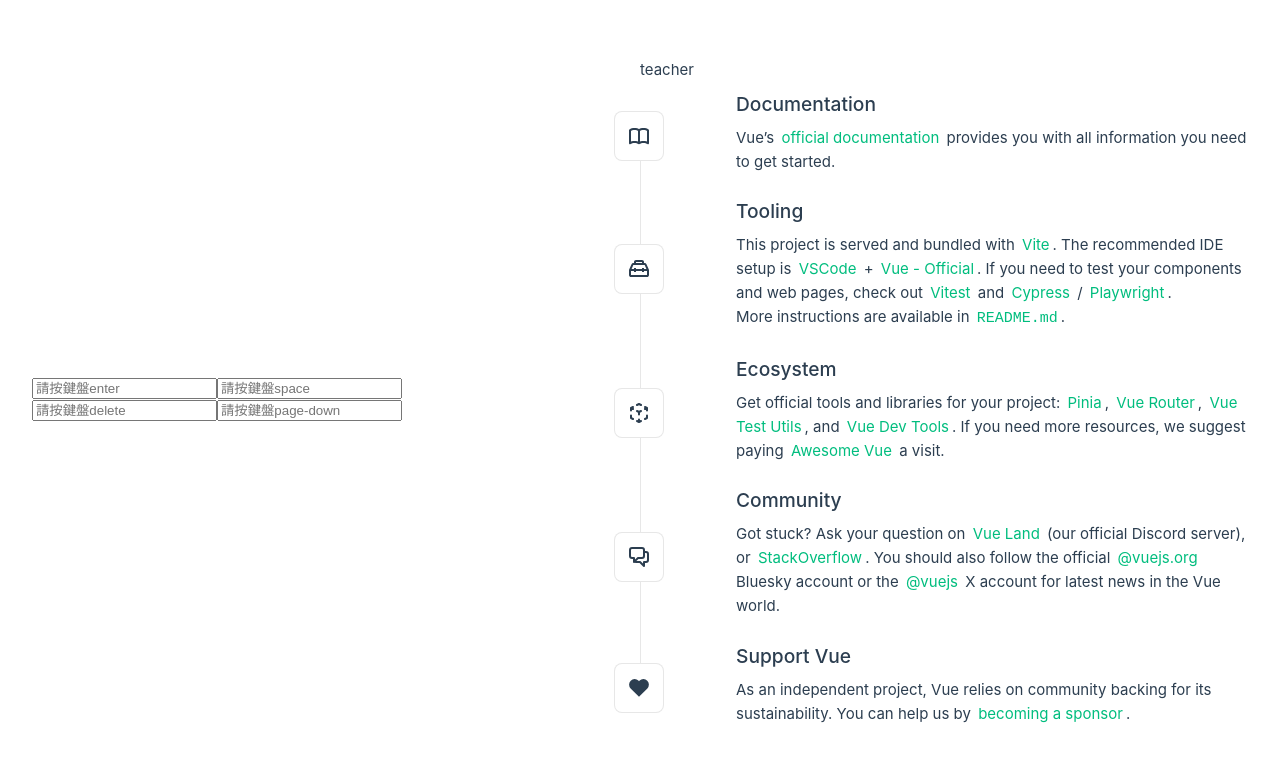
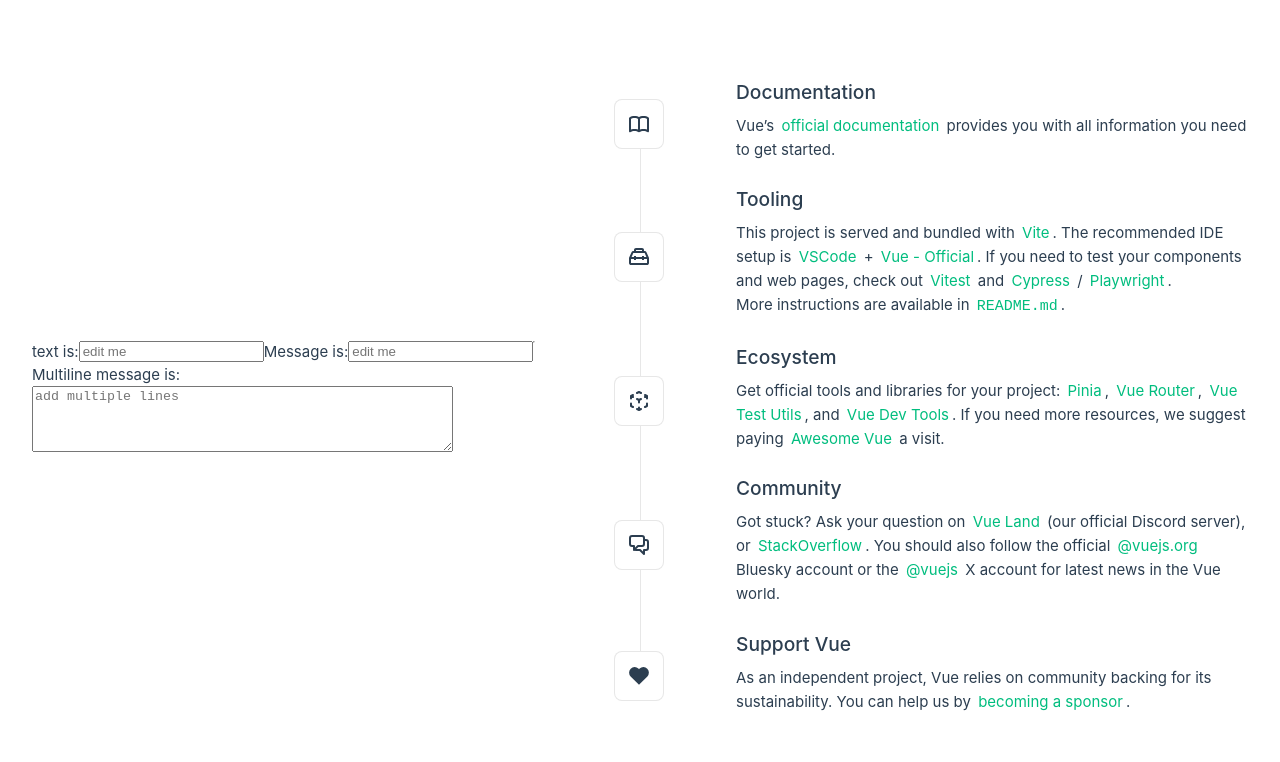
Before and after one commit to JerryChang0504/20250908, a Vue app: page / in a window 1280 px wide. Shown: the top 762 px of the page. Built offline with nearby package versions, Linux system fonts and the light colour scheme.

Commit message:
VmodelDemo

```diff
--- a/src/App.vue
+++ b/src/App.vue
@@ -22,6 +22,7 @@
 import VonClick from './components/VonClick.vue'
 import VonInput from './components/VonInput.vue'
 import VonkeyEvent from './components/VonkeyEvent.vue'
+import VmodelDemo from './components/VmodelDemo.vue'
 
 const msgT = "I'm Jerry"
 </script>
@@ -51,7 +52,8 @@
       <!-- <ProductManager /> -->
       <!-- <VonClick /> -->
       <!-- <VonInput /> -->
-      <VonkeyEvent />
+      <!-- <VonkeyEvent /> -->
+      <VmodelDemo />
     </div>
   </header>
 
--- a/src/components/TheWelcome.vue
+++ b/src/components/TheWelcome.vue
@@ -10,7 +10,6 @@
 </script>
 
 <template>
-  teacher
   <WelcomeItem>
     <template #icon>
       <DocumentationIcon />
--- /dev/null
+++ b/src/components/VmodelDemo.vue
@@ -0,0 +1,23 @@
+<script setup>
+import { ref } from 'vue'
+
+const text = ref('')
+const message = ref('')
+</script>
+
+<template>
+  <p>text is: {{ text }}</p>
+  <input :value="text" @input="(event) => (text = event.target.value)" placeholder="edit me" />
+  <p>Message is: {{ message }}</p>
+  <input v-model="message" placeholder="edit me" />
+
+  <hr />
+
+  <div>
+    <span>Multiline message is:</span>
+    <p style="white-space: pre-line">{{ message }}</p>
+    <textarea v-model="message" placeholder="add multiple lines" rows="4" cols="50"></textarea>
+  </div>
+</template>
+
+<style scoped></style>
```
